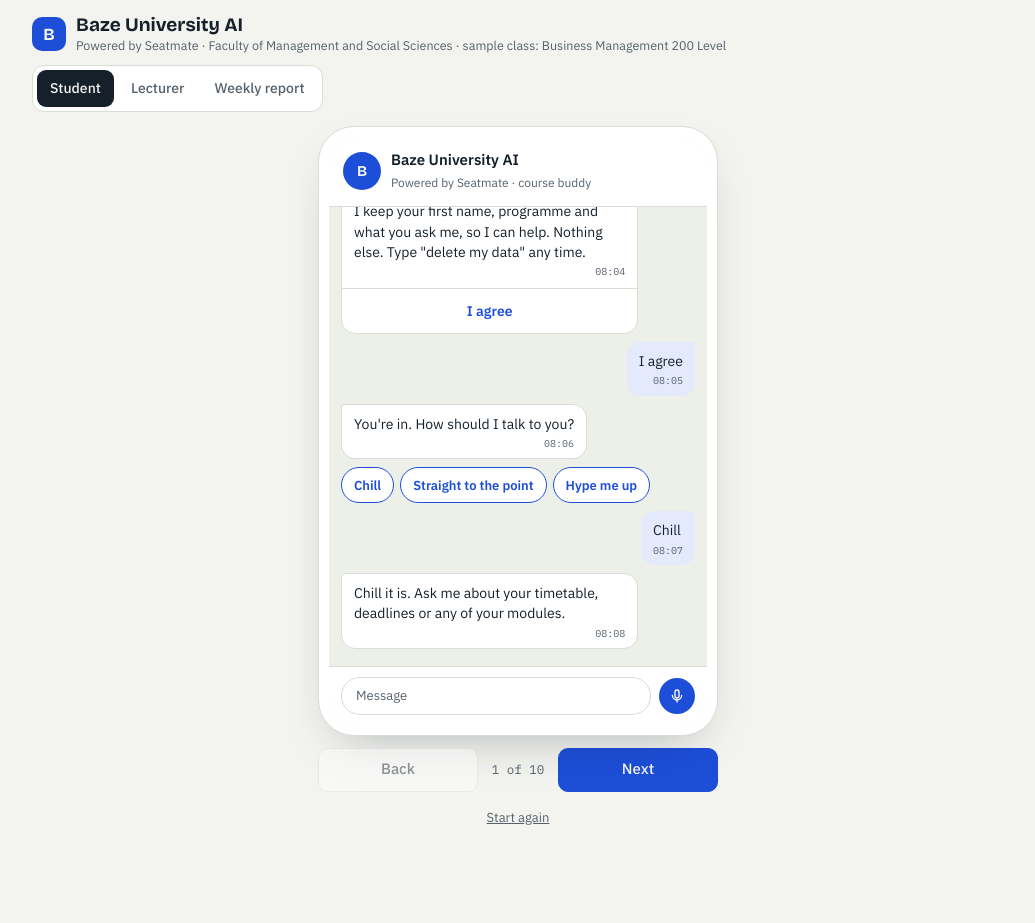
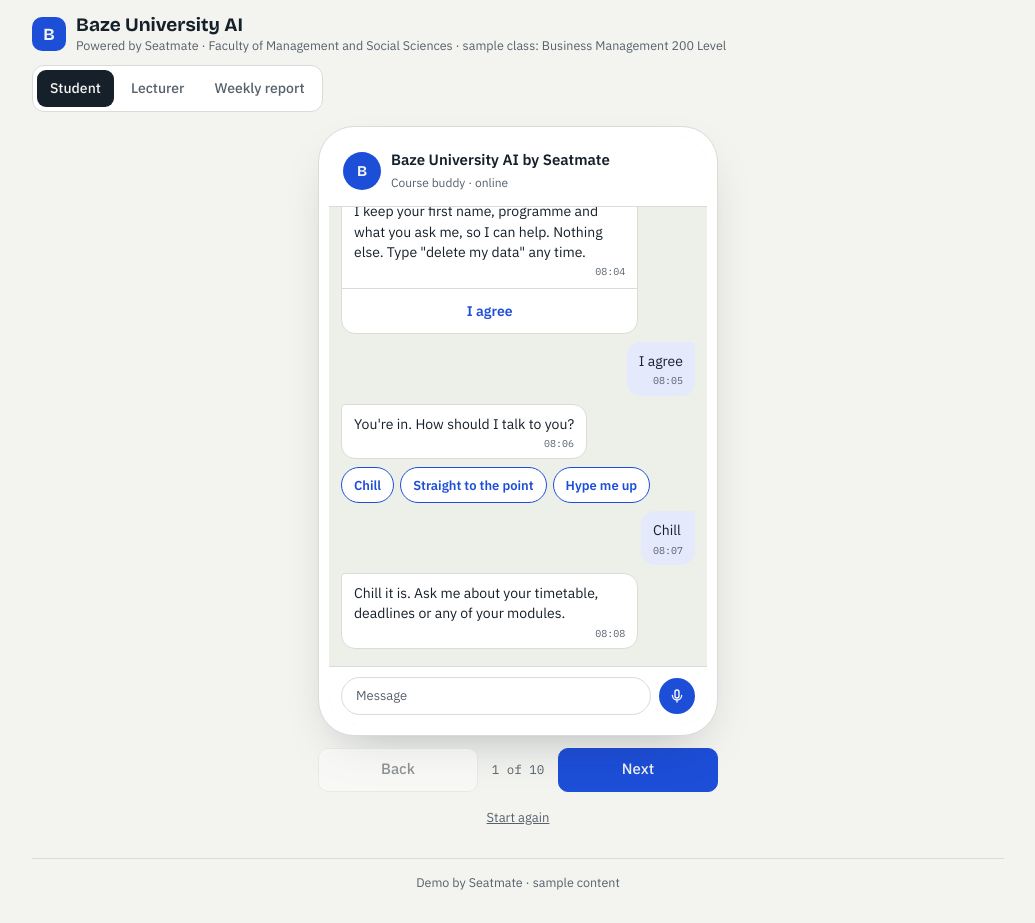
Before and after one commit to yazzshuaibu/yazzshuaibu.github.io, a plain HTML site: page baze-ai/index.html in a window 1280 px wide. Shown: the whole page, without its empty margins (122-1157 px from the left). Before the commit the page ends 868 px from the top, so only its background shows below. Drawn offline with nearby package versions, Linux system fonts and the light colour scheme.

Commit message:
Revise header and footer text in index.html
Updated footer and header text for clarity and branding.

```diff
--- a/baze-ai/index.html
+++ b/baze-ai/index.html
@@ -128,6 +128,7 @@ h1,h2,h3{font-family:var(--display);margin:0;line-height:1.15;text-wrap:balance}
 ul.clean{margin:0;padding-left:18px}
 ul.clean li{margin-bottom:6px}
 .fine{font-size:13px;color:var(--muted)}
+.foot{text-align:center;font-size:12.5px;color:var(--muted);margin-top:22px;padding-top:14px;border-top:1px solid var(--line)}
 </style>
 </head>
 <body>
@@ -153,7 +154,7 @@ ul.clean li{margin-bottom:6px}
       <div class="screen">
         <div class="chat-head">
           <div class="avatar" aria-hidden="true">B</div>
-          <div><strong>Baze University AI</strong><span>Powered by Seatmate · course buddy</span></div>
+          <div><strong>Baze University AI by Seatmate</strong><span>Course buddy · online</span></div>
         </div>
         <div class="chat" id="chat" aria-live="polite"></div>
         <div class="composer" aria-hidden="true">
@@ -198,7 +199,7 @@ ul.clean li{margin-bottom:6px}
       <div class="screen">
         <div class="chat-head">
           <div class="avatar" aria-hidden="true">B</div>
-          <div><strong>Baze University AI</strong><span>Staff · Dr Bello</span></div>
+          <div><strong>Baze University AI by Seatmate</strong><span>Staff · Dr Bello</span></div>
         </div>
         <div class="chat">
           <div class="day">Wednesday</div>
@@ -280,6 +281,8 @@ ul.clean li{margin-bottom:6px}
       <p class="fine">This report describes the class only. It never names, ranks or grades a student.</p>
     </div>
   </section>
+
+  <footer class="foot">Demo by Seatmate · sample content</footer>
 </div>
 
 <script>
```
